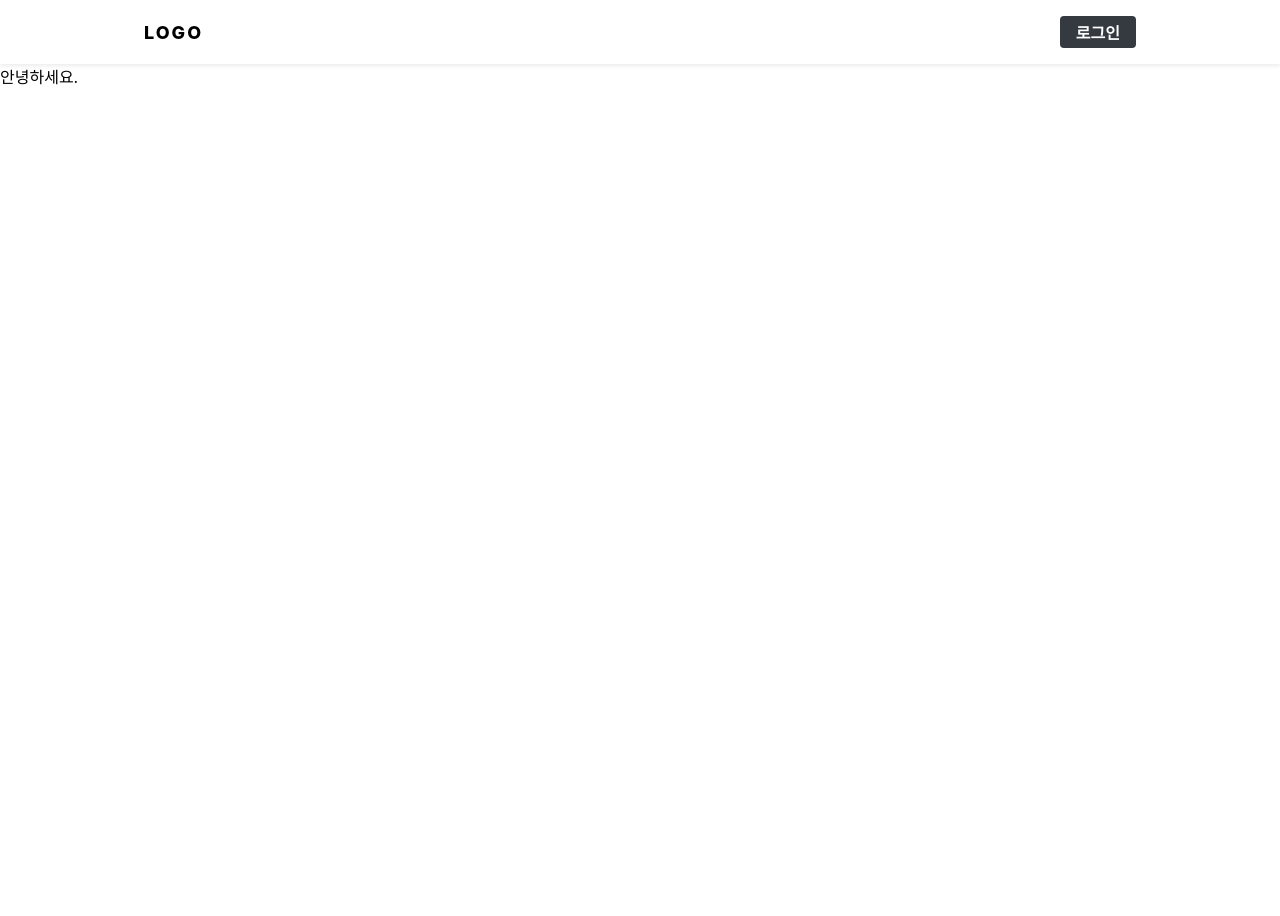
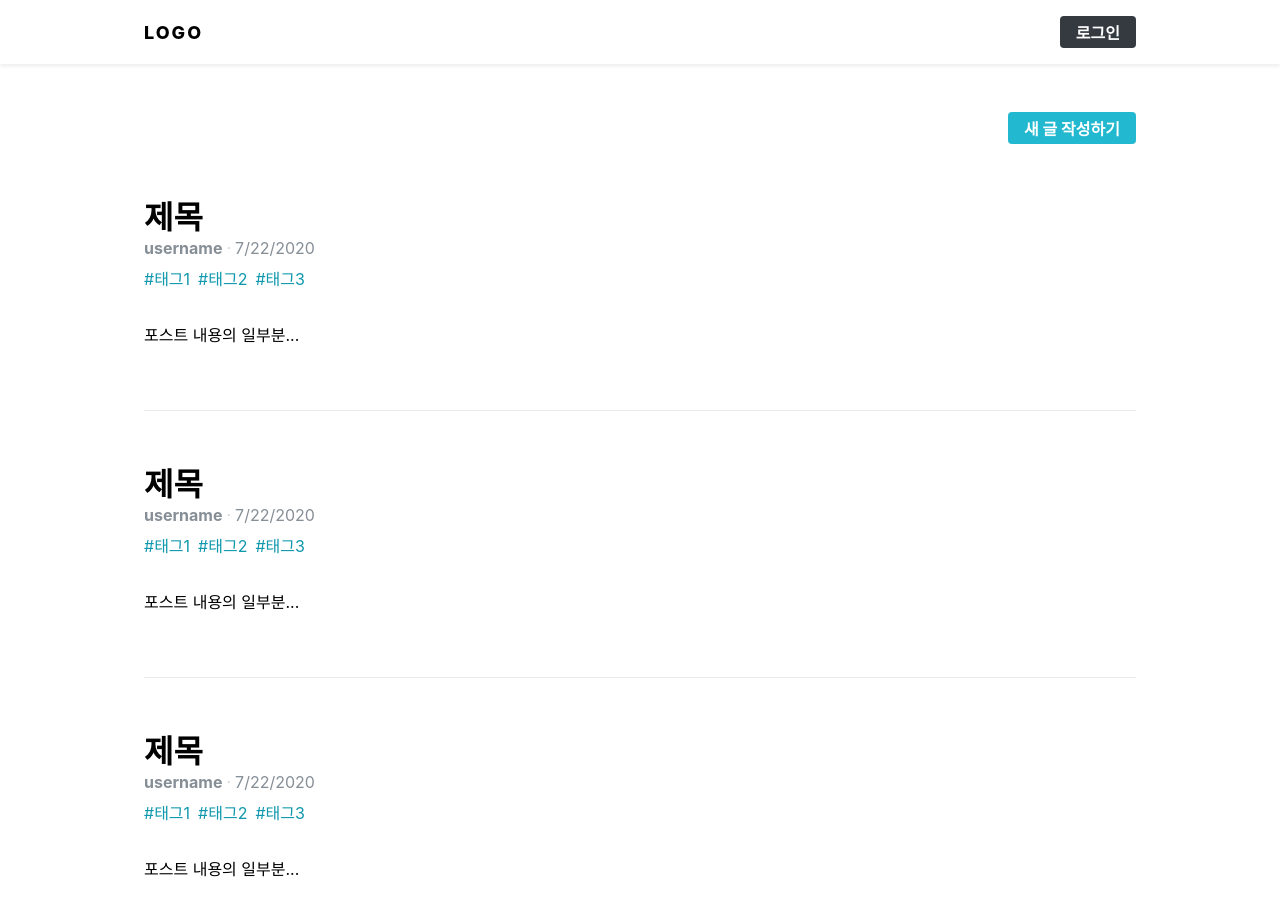
Before and after one commit to bongjoi/blog, a React (Create React App) app in the folder frontend/: page / in a window 1280 px wide. Shown: the top 916 px of the page. Before the commit the page ends 800 px from the top, so only its background shows below. Built offline with nearby package versions, Linux system fonts and the light colour scheme.

Commit message:
PostList UI 구현

```diff
--- /dev/null
+++ b/frontend/src/components/common/SubInfo.js
@@ -0,0 +1,35 @@
+import React from 'react'
+import styled, { css } from 'styled-components'
+import { Link } from 'react-router-dom'
+import palette from '../../lib/styles/palette'
+
+const SubInfoBlock = styled.div`
+  ${(props) =>
+    props.hasMarginTop &&
+    css`
+      margin-top: 1rem;
+    `}
+  color: ${palette.gray[6]};
+
+  span + span:before {
+    content: '\\B7';
+    padding-left: 0.25rem;
+    padding-right: 0.25rem;
+    color: ${palette.gray[4]};
+  }
+`
+
+const SubInfo = ({ username, publishedDate, hasMarginTop }) => {
+  return (
+    <SubInfoBlock hasMarginTop={hasMarginTop}>
+      <span>
+        <b>
+          <Link to={`/@${username}`}>{username}</Link>
+        </b>
+      </span>
+      <span>{new Date(publishedDate).toLocaleDateString()}</span>
+    </SubInfoBlock>
+  )
+}
+
+export default SubInfo
--- /dev/null
+++ b/frontend/src/components/common/Tags.js
@@ -0,0 +1,31 @@
+import React from 'react'
+import styled from 'styled-components'
+import { Link } from 'react-router-dom'
+import palette from '../../lib/styles/palette'
+
+const TagsBlock = styled.div`
+  margin-top: 0.5rem;
+  .tag {
+    display: inline-block;
+    color: ${palette.cyan[7]};
+    text-decoration: none;
+    margin-right: 0.5rem;
+    &:hover {
+      color: ${palette.cyan[6]};
+    }
+  }
+`
+
+const Tags = ({ tags }) => {
+  return (
+    <TagsBlock>
+      {tags.map((tag) => (
+        <Link className="tag" to={`/?tag=${tag}`} key={tag}>
+          #{tag}
+        </Link>
+      ))}
+    </TagsBlock>
+  )
+}
+
+export default Tags
--- a/frontend/src/components/post/PostViewer.js
+++ b/frontend/src/components/post/PostViewer.js
@@ -1,7 +1,9 @@
 import React from 'react'
 import styled from 'styled-components'
+import Responsive from '../common/Responsive'
+import SubInfo from '../common/SubInfo'
+import Tags from '../common/Tags'
 import palette from '../../lib/styles/palette'
-import Responsive from '../common/Responsive'
 
 const PostViewerBlock = styled(Responsive)`
   margin-top: 4rem;
@@ -15,31 +17,6 @@
     margin: 0;
     font-size: 3rem;
     line-height: 1.5;
-  }
-`
-
-const SubInfo = styled.div`
-  margin-top: 1rem;
-  color: ${palette.gray[6]};
-
-  span + span:before {
-    content: '\\B7';
-    padding-left: 0.25rem;
-    padding-right: 0.25rem;
-    color: ${palette.gray[5]};
-  }
-`
-
-const Tags = styled.div`
-  margin-top: 0.5rem;
-  .tag {
-    display: inline-block;
-    margin-right: 0.5rem;
-    color: ${palette.cyan[7]};
-    text-decoration: none;
-    &:hover {
-      color: ${palette.cyan[6]};
-    }
   }
 `
 
@@ -68,19 +45,12 @@
     <PostViewerBlock>
       <PostHead>
         <h1>{title}</h1>
-        <SubInfo>
-          <span>
-            <b>{user.username}</b>
-          </span>
-          <span>{new Date(publishedDate).toLocaleDateString()}</span>
-        </SubInfo>
-        <Tags>
-          {tags.map((tag) => (
-            <div className="tag" key={tag}>
-              #{tag}
-            </div>
-          ))}
-        </Tags>
+        <SubInfo
+          username={user.username}
+          publishedDate={publishedDate}
+          hasMarginTop
+        />
+        <Tags tags={tags} />
       </PostHead>
       <PostContent dangerouslySetInnerHTML={{ __html: body }} />
     </PostViewerBlock>
--- /dev/null
+++ b/frontend/src/components/posts/PostList.js
@@ -0,0 +1,69 @@
+import React from 'react'
+import styled from 'styled-components'
+import Responsive from '../common/Responsive'
+import Button from '../common/Button'
+import SubInfo from '../common/SubInfo'
+import Tags from '../common/Tags'
+import palette from '../../lib/styles/palette'
+
+const PostListBlock = styled(Responsive)`
+  margin-top: 3rem;
+`
+
+const WritePostButtonWrapper = styled.div`
+  margin-bottom: 3rem;
+  display: flex;
+  justify-content: flex-end;
+`
+
+const PostItemBlock = styled.div`
+  padding-top: 3rem;
+  padding-bottom: 3rem;
+  &:first-child {
+    padding-top: 0;
+  }
+  & + & {
+    border-top: 1px solid ${palette.gray[2]};
+  }
+  h2 {
+    margin-top: 0;
+    margin-bottom: 0;
+    font-size: 2rem;
+    &:hover {
+      color: ${palette.gray[6]};
+    }
+  }
+  p {
+    margin-top: 2rem;
+  }
+`
+
+const PostItem = () => {
+  return (
+    <PostItemBlock>
+      <h2>제목</h2>
+      <SubInfo username="username" publishedDate={new Date()} />
+      <Tags tags={['태그1', '태그2', '태그3']} />
+      <p>포스트 내용의 일부분...</p>
+    </PostItemBlock>
+  )
+}
+
+const PostList = () => {
+  return (
+    <PostListBlock>
+      <WritePostButtonWrapper>
+        <Button cyan to="/write">
+          새 글 작성하기
+        </Button>
+      </WritePostButtonWrapper>
+      <div>
+        <PostItem />
+        <PostItem />
+        <PostItem />
+      </div>
+    </PostListBlock>
+  )
+}
+
+export default PostList
--- a/frontend/src/pages/PostListPage.js
+++ b/frontend/src/pages/PostListPage.js
@@ -1,11 +1,12 @@
 import React from 'react'
 import HeaderContainer from '../containers/common/HeaderContainer'
+import PostList from '../components/posts/PostList'
 
 function PostListPage() {
   return (
     <>
       <HeaderContainer />
-      <div>안녕하세요.</div>
+      <PostList />
     </>
   )
 }
```
